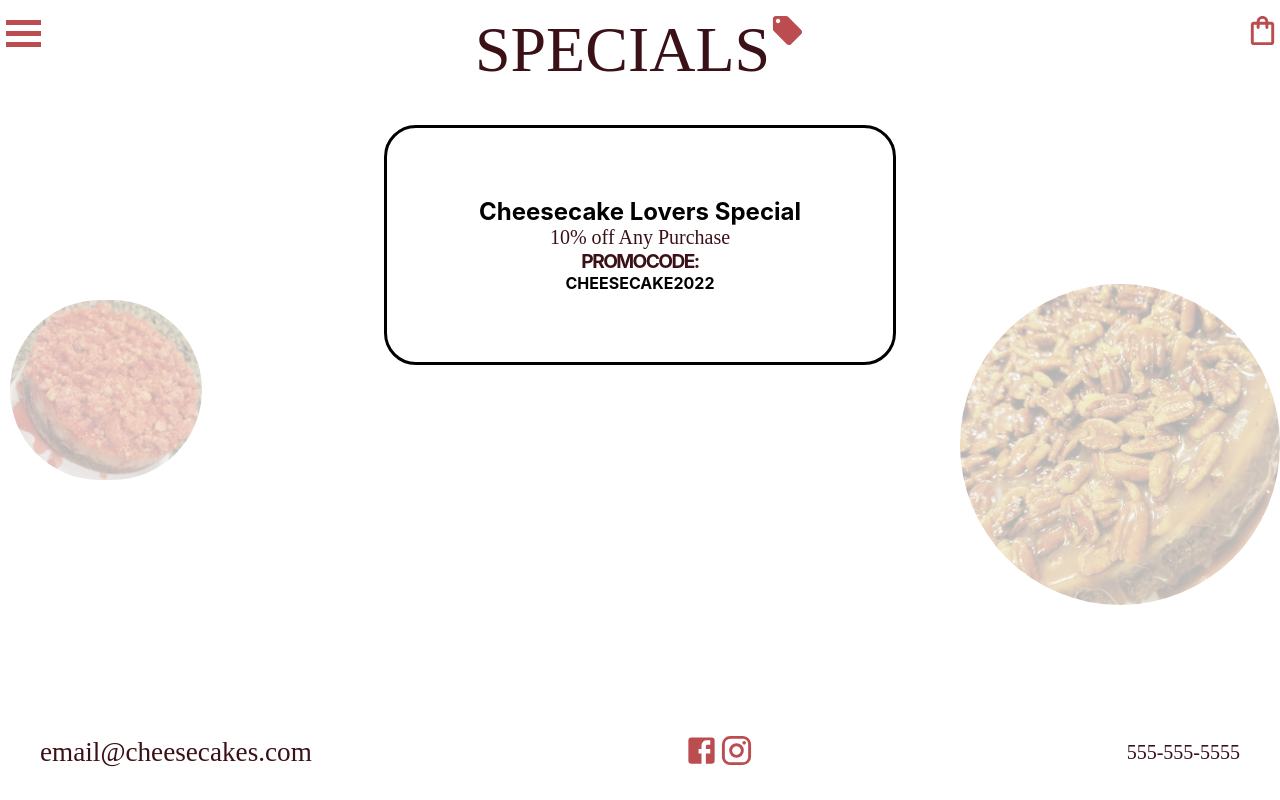
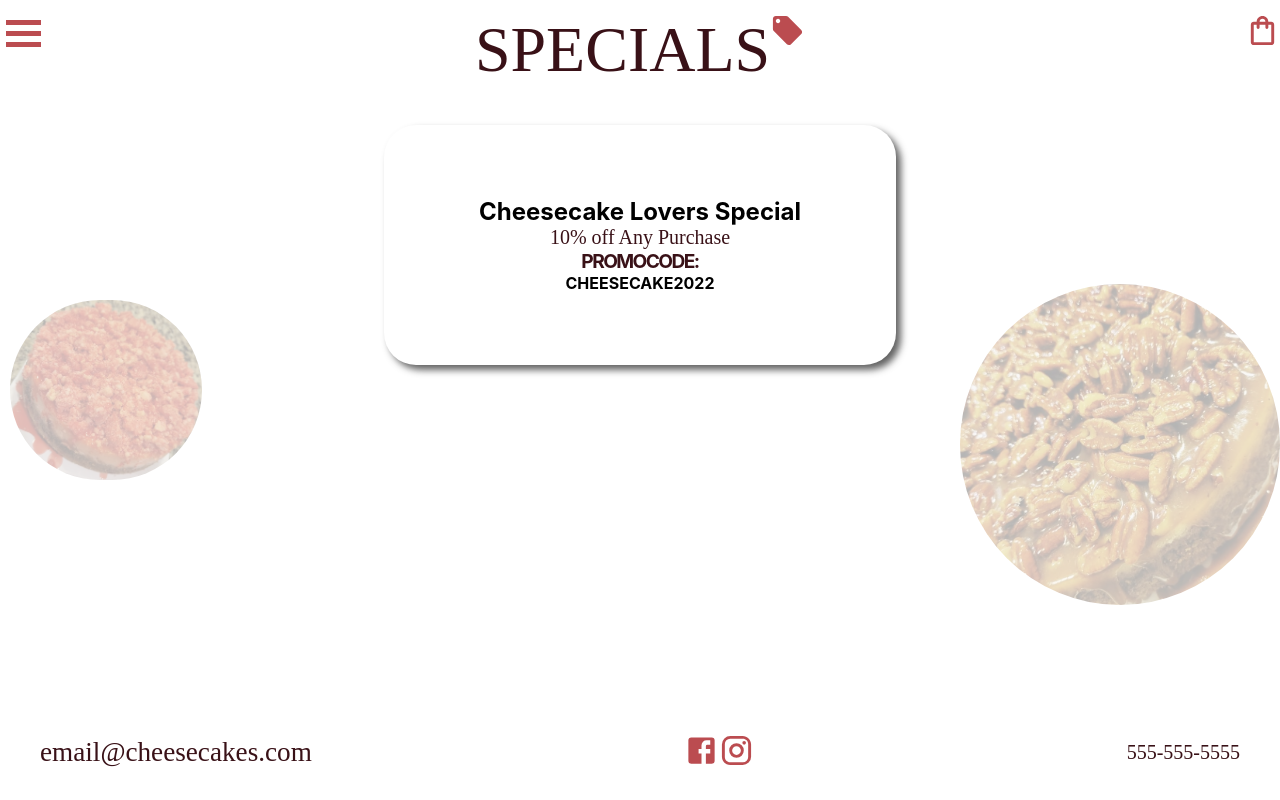
Before and after one commit to a-cole55/cheesecakes2.0, a React (Create React App) app: page /specials in a window 1280 px wide. Built offline with nearby package versions, Linux system fonts and the light colour scheme; a web font is replaced by a local one.

Commit message:
box shadow added to order and specials page

```diff
--- a/src/pages/Order.css
+++ b/src/pages/Order.css
@@ -50,9 +50,10 @@ input{
 }
 .cartItems{
     padding:20px 40px 0 50px;
+    box-shadow: 5px 5px 7px rgba(33,33,33,.7);
+    padding-bottom:5%;
 }
 .viewItems{
-    border: 2px solid black;
     display: flex;
     flex-direction: row;
 
@@ -96,7 +97,8 @@ input{
     border-radius: 0;
 }
 .billing{
-    padding: 5% 10%
+    padding: 5% 10%;
+    /* box-shadow: 5px 5px 7px rgba(33,33,33,.7); */
 }
 
 @media screen and (max-width:448px){
--- a/src/pages/Specials.css
+++ b/src/pages/Specials.css
@@ -13,13 +13,13 @@
 .coupon{
     height:30vh;
     width:40%;
-    border:3px solid black;
     border-radius: 2em;
     margin-top: 3%;
     display: flex;
     flex-direction: column;
     justify-content: center;
     align-items: center;
+    box-shadow: 5px 5px 7px rgba(33,33,33,.7);
 
 }
 
```
